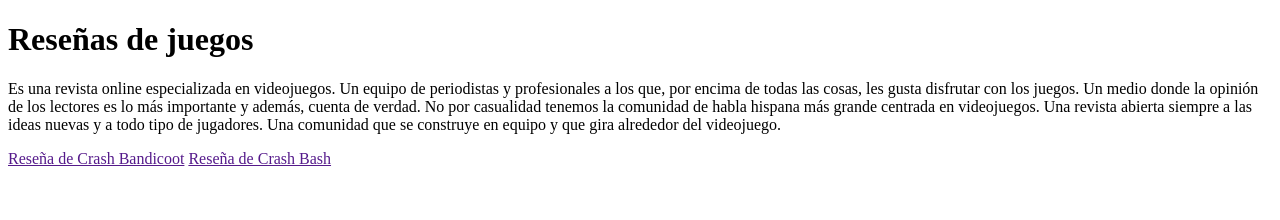
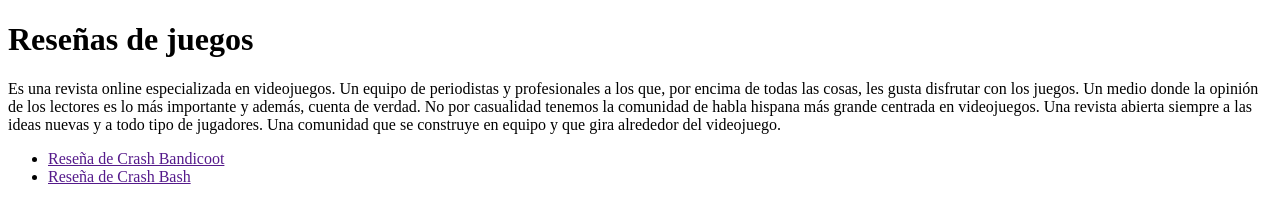
Before and after one commit to Lucreciarobles/TIO-TUDAI-grupo-49, a plain HTML site: page index.html in a window 1280 px wide. Drawn offline with Linux system fonts and the light colour scheme.

Commit message:
favicon elegido y agregado, tambien puse los links como una lista

```diff
--- a/index.html
+++ b/index.html
@@ -5,6 +5,7 @@
     <meta http-equiv="X-UA-Compatible" content="IE=edge">
     <meta name="viewport" content="width=device-width, initial-scale=1.0">
     <title>Reseñas PS1</title>
+    <link rel="icon" type="image/jpg" href="iconos/icono opcion 3.ico"/>
 </head>
 <body>
     <h1>Reseñas de juegos</h1>
@@ -14,9 +15,16 @@
         habla hispana más grande centrada en videojuegos. Una revista abierta siempre a las ideas nuevas y a todo tipo de jugadores. Una comunidad que se
         construye en equipo y que gira alrededor del videojuego.
     </p>
+    <ul>
+        <li>
+            <a href="">Reseña de Crash Bandicoot</a>
+        </li>
+        <li>
+            <a href="">Reseña de Crash Bash</a>
+        </li>
+    </ul>
 
-    <a href="">Reseña de Crash Bandicoot</a>
-    <a href="">Reseña de Crash Bash</a>
+
 
 </body>
 </html>
```
